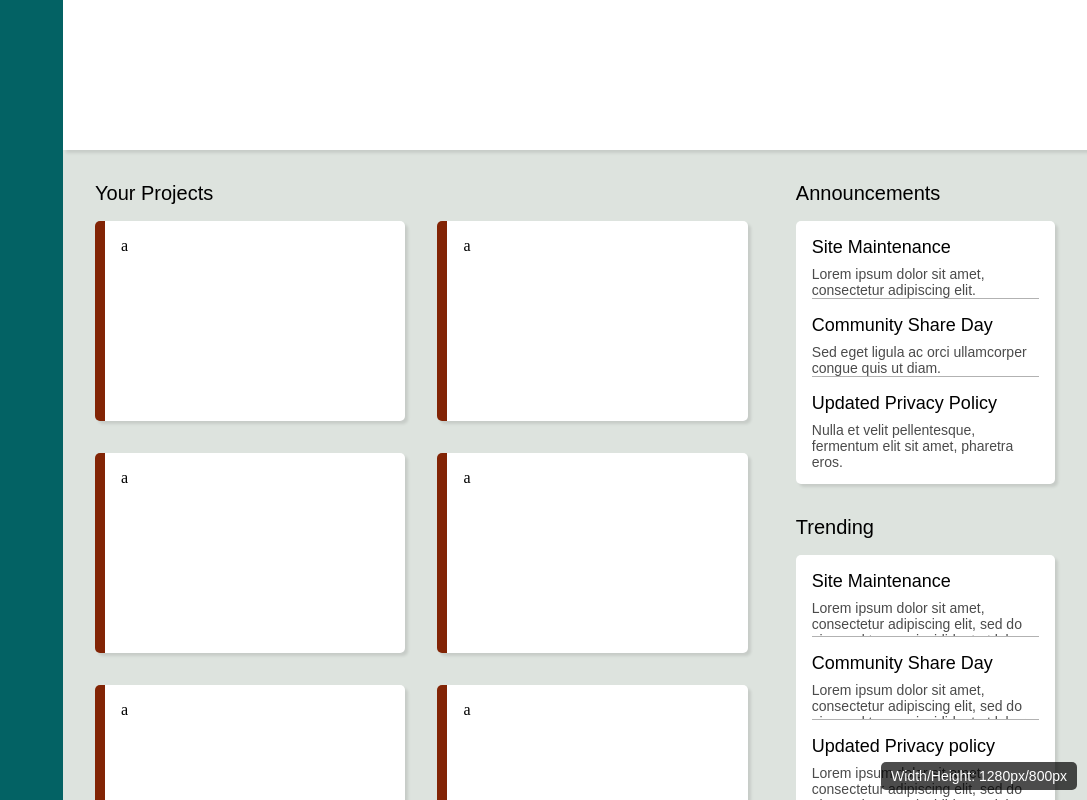
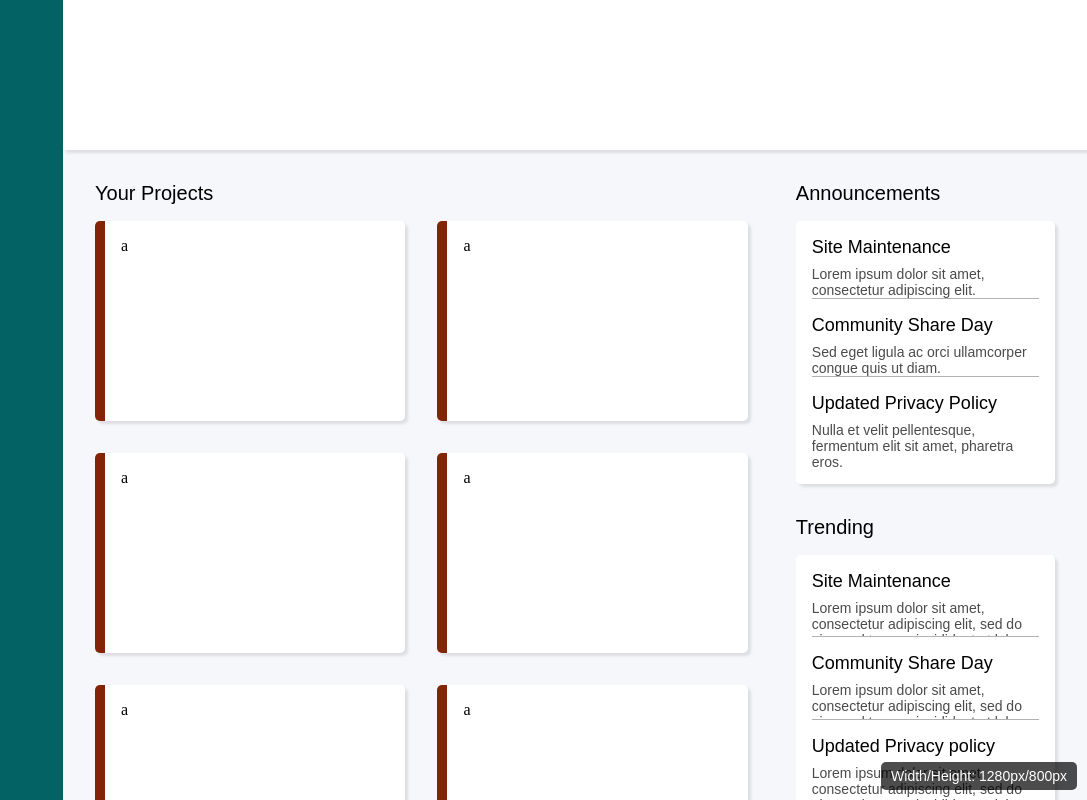
Before and after one commit to herschelFoster/dashboard, a plain HTML site: page dashboard/index.html in a window 1280 px wide. Shown: the whole page, without its empty margins (193-1280 px from the left). Drawn offline with Linux system fonts and the light colour scheme.

Commit message:
changed colours

```diff
--- a/dashboard/styles.css
+++ b/dashboard/styles.css
@@ -16,7 +16,7 @@ html, body {
 main{
     display: flex;
     flex-direction: column;
-    background-color: #dde3de; /* main color */
+    background-color: #f6f7fb; /* main color  was dde3de*/
     height:100vh;
     flex:1;
 }
```
